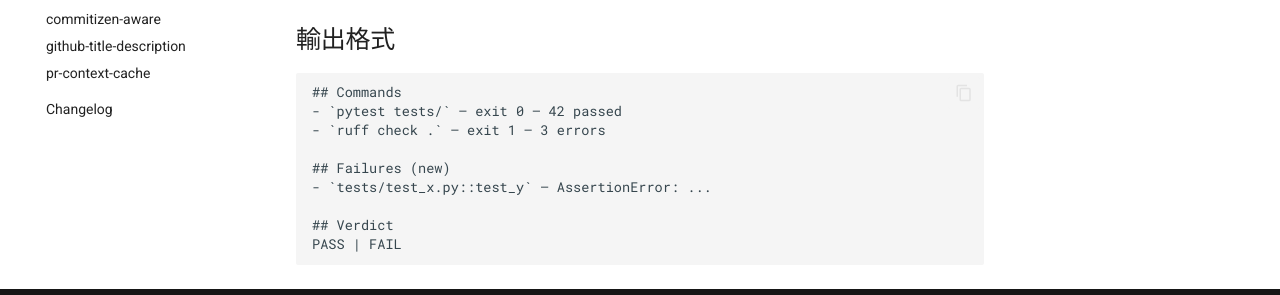
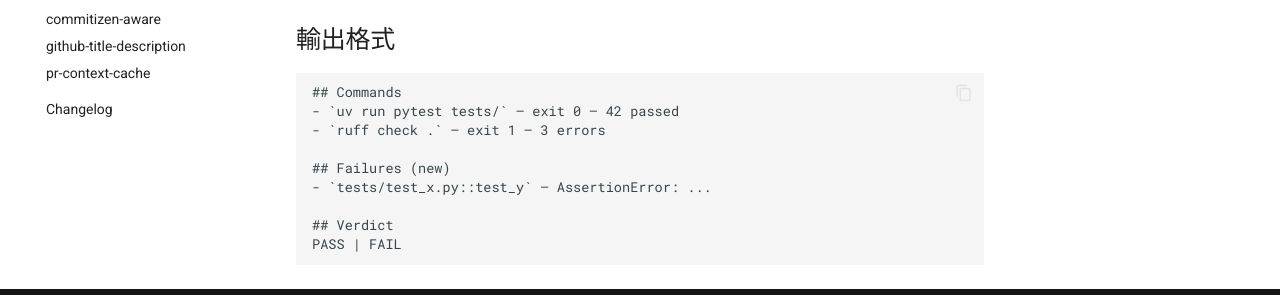
Before and after one commit to Lee-W/maigo, an MkDocs documentation site: the page built from docs/agents/taki.md, in a window 1280 px wide and 1250 px high. Shown: the part 917-1212 px from the top of the window. Built offline with MkDocs 1.6.1 and Material for MkDocs 9.7.7, drawn with Linux system fonts in a browser that asks for light colours; comment, search, counter and statistics services are not loaded.

Commit message:
docs: use uv run for pytest and mkdocs commands
Co-Authored-By: Claude Sonnet 4.6 <noreply@anthropic.com>

````diff
--- a/agents/Taki.md
+++ b/agents/Taki.md
@@ -38,7 +38,7 @@ MyGO!!!!! 的鼓手。毒舌、直接、行動派。看到問題會直球質問
 
 ```
 ## Commands
-- `pytest tests/` — exit 0 — 42 passed
+- `uv run pytest tests/` — exit 0 — 42 passed
 - `ruff check .` — exit 1 — 3 errors
 
 ## Failures (new)
````
